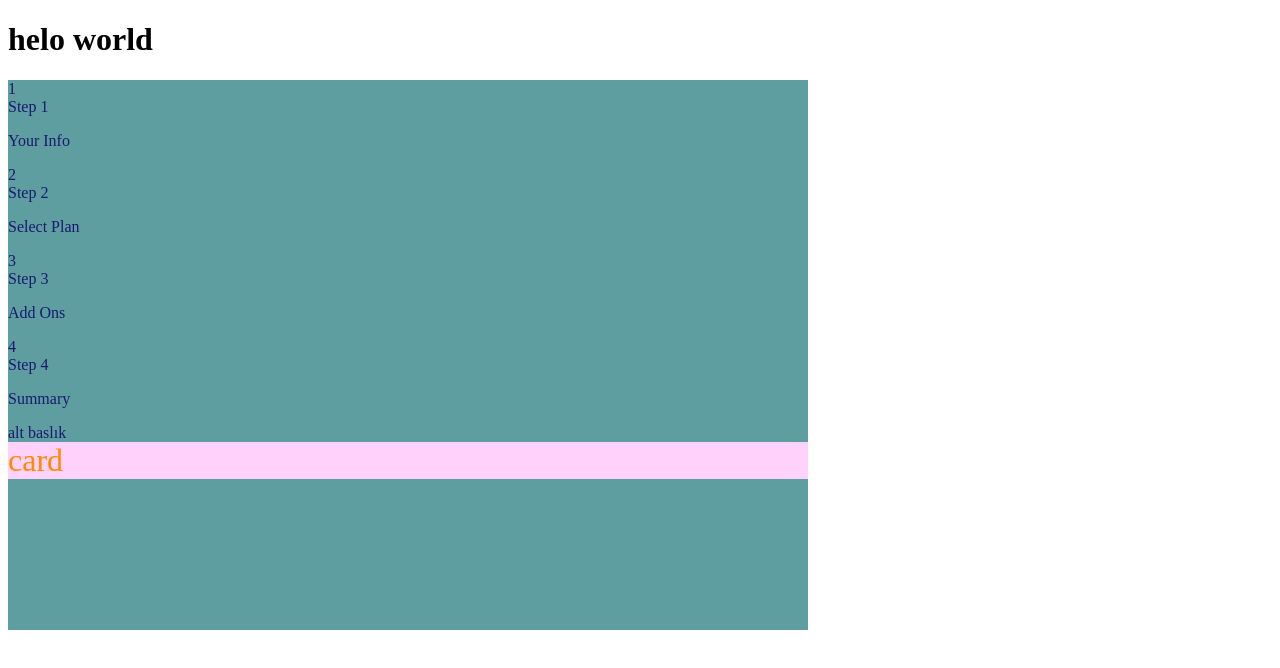
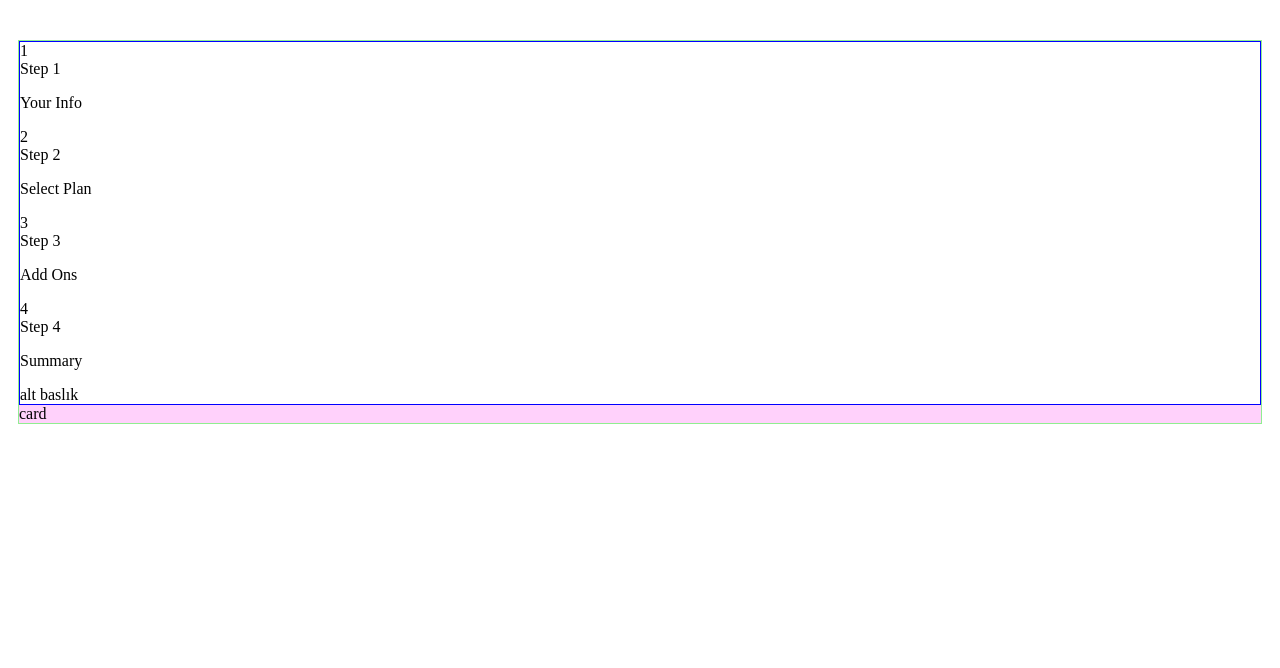
Before and after one commit to banuaggun/multi-step-form, a Vue app: page / in a window 1280 px wide. Shown: the top 668 px of the page. Built offline with nearby package versions, Linux system fonts and the light colour scheme.

Commit message:
style developments have begun

```diff
--- a/src/App.vue
+++ b/src/App.vue
@@ -1,6 +1,5 @@
 <template>
-  <div>
-    <h1>helo world</h1>
+  <div class="main-content">
     <MultiStep />
   </div>
 </template>
--- a/src/styles/global/global.sass
+++ b/src/styles/global/global.sass
@@ -1,11 +1,9 @@
+.main-content
+  width:100%
+  height:100%
+
 .card
-  $text-color:midnightblue
-  $bg-color-card:cadetblue
-  height:550px
-  width:800px
-  color:$text-color
-  background-color: $bg-color-card
-  &-steps-form-details
-    $text-color-1:darkorange
-    color:$text-color-1
-    font-size:2rem
+  margin:40px 10px
+  border:1px solid lightgreen
+  &-steps-container
+    border:1px solid blue
```
